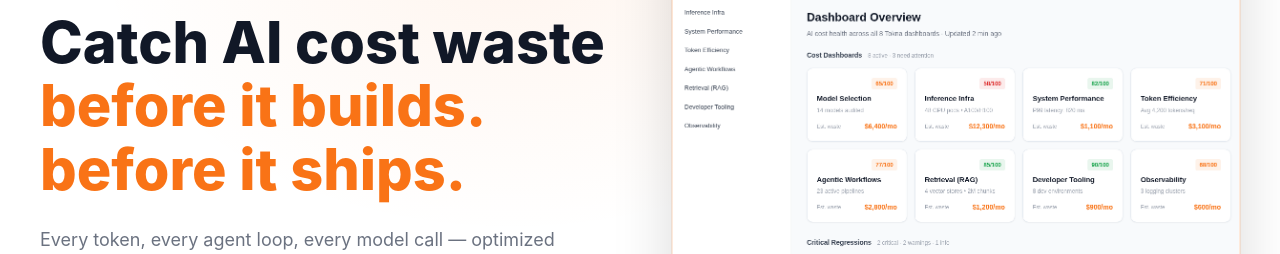
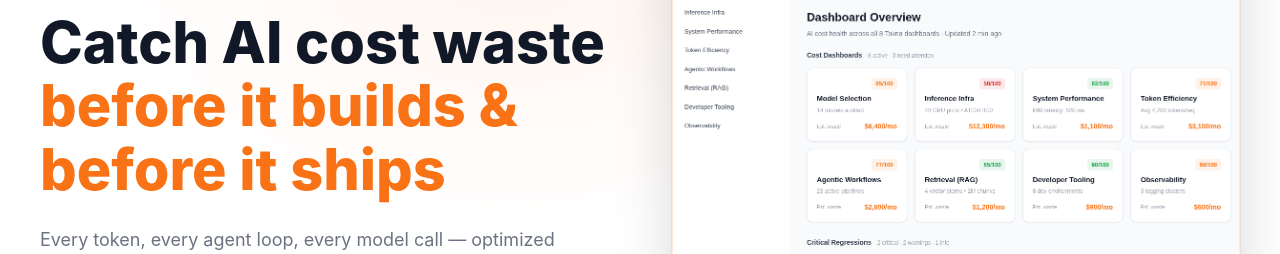
Before and after one commit to nroan117/tokna, a Next.js app in the folder apps/web/: page / in a window 1280 px wide. Shown: the part 253-507 px from the top of the page. Built offline with nearby package versions, Linux system fonts and the light colour scheme.

Commit message:
feat: hero headline tweak — before it builds & before it ships

```diff
--- a/apps/web/components/marketing/Hero.tsx
+++ b/apps/web/components/marketing/Hero.tsx
@@ -50,7 +50,7 @@ export default function Hero() {
             margin: 0,
           }}>
             Catch AI cost waste<br />
-            <span style={{ color: '#f97316' }}>before it builds. before it ships.</span>
+            <span style={{ color: '#f97316' }}>before it builds & before it ships</span>
           </h1>
           <p style={{
             fontSize: '1.125rem',
```
